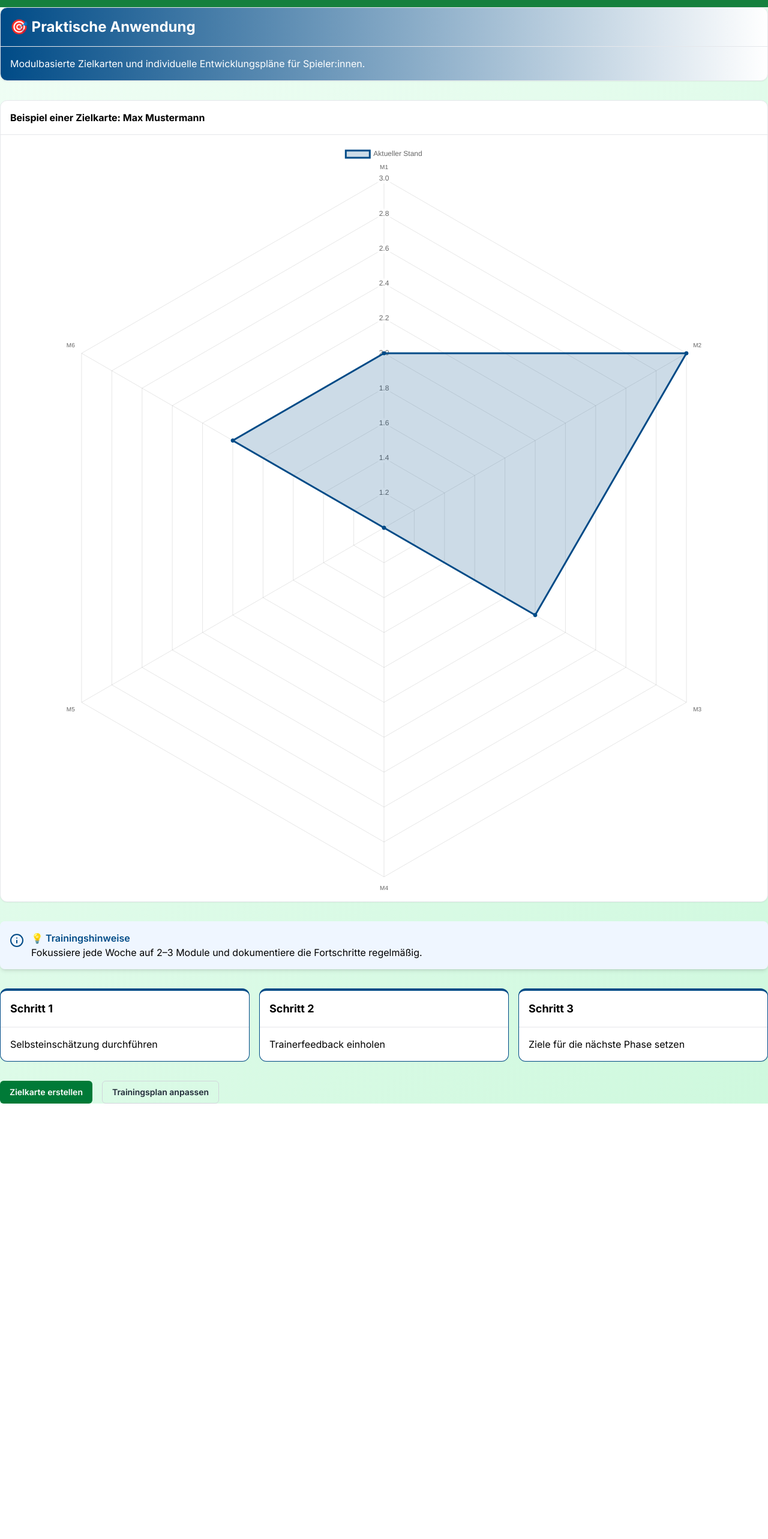
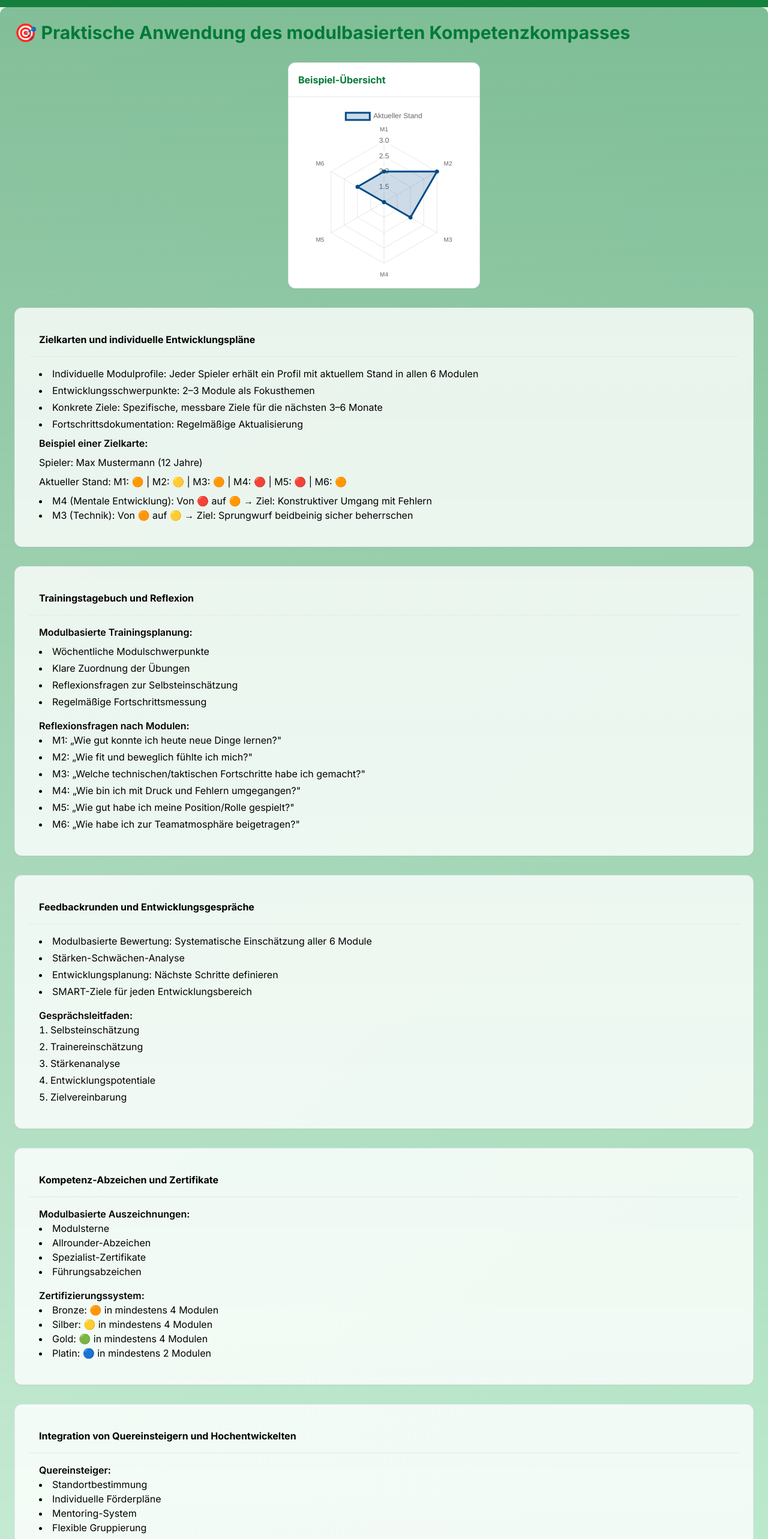
Before and after one commit to OGCoach23/Handbuch-Ausbildung, a React (Vite) app: page /kompetenzkompass/praxis in a window 1280 px wide. Shown: the part 60-2626 px from the top of the page at 60% size. Before the commit the page ends 1900 px from the top, so only its background shows below. Built offline with nearby package versions, Linux system fonts and the light colour scheme.

Commit message:
Neue PraktischeAnwendung Komponente hinzugefügt mit umfassenden Funktionen für Zielkarten, Trainingstagebuch, Feedback und Zertifizierung

```diff
--- a/src/pages/Kompetenzkompass/PraktischeAnwendung.jsx
+++ b/src/pages/Kompetenzkompass/PraktischeAnwendung.jsx
@@ -1,6 +1,5 @@
 import { Card, CardContent, CardHeader, CardTitle } from "@/components/ui/card";
-import { Button } from "@/components/ui/button";
-import { Info } from "lucide-react";
+import { motion } from "framer-motion";
 import { Radar } from "react-chartjs-2";
 import 'chart.js/auto';
 
@@ -18,51 +17,222 @@ export default function PraktischeAnwendung() {
     ],
   };
 
+  const sectionVariants = {
+    hidden: { opacity: 0, y: 50 },
+    visible: { opacity: 1, y: 0 }
+  };
+
   return (
-    <div className="space-y-8">
-      <Card className="bg-gradient-to-r from-[#004b87] to-white shadow-lg">
+    <div className="space-y-8 p-6 bg-gradient-to-b from-green-700/50 to-transparent rounded-xl">
+
+      {/* Titel */}
+      <motion.div
+        initial="hidden"
+        whileInView="visible"
+        variants={sectionVariants}
+        transition={{ duration: 0.5 }}
+        viewport={{ once: true }}
+      >
+        <h1 className="text-3xl font-bold text-primary mb-4">
+          🎯 Praktische Anwendung des modulbasierten Kompetenzkompasses
+        </h1>
+      </motion.div>
+
+      {/* Radar Chart Abschnitt */}
+      <motion.div
+        initial="hidden"
+        whileInView="visible"
+        variants={sectionVariants}
+        transition={{ duration: 0.5 }}
+        viewport={{ once: true }}
+        className="max-w-xs mx-auto"
+      >
+        <Card className="shadow-lg">
           <CardHeader>
-          <CardTitle className="text-white text-2xl">🎯 Praktische Anwendung</CardTitle>
-        </CardHeader>
-        <CardContent className="text-white">
-          Modulbasierte Zielkarten und individuelle Entwicklungspläne für Spieler:innen.
-        </CardContent>
-      </Card>
-
-      <Card>
-        <CardHeader>
-          <CardTitle>Beispiel einer Zielkarte: Max Mustermann</CardTitle>
+            <CardTitle className="text-primary">Beispiel-Übersicht</CardTitle>
           </CardHeader>
           <CardContent>
             <Radar data={data} />
           </CardContent>
         </Card>
+      </motion.div>
 
-      <div className="bg-blue-50 p-4 rounded-lg shadow-md flex items-start gap-3">
-        <Info className="text-[#004b87] w-6 h-6 mt-1" />
-        <div>
-          <h3 className="font-semibold text-[#004b87]">💡 Trainingshinweise</h3>
-          <p>Fokussiere jede Woche auf 2–3 Module und dokumentiere die Fortschritte regelmäßig.</p>
-        </div>
-      </div>
+      {/* Zielkarten */}
+      <motion.div
+        initial="hidden"
+        whileInView="visible"
+        variants={sectionVariants}
+        transition={{ duration: 0.5, delay: 0.1 }}
+        viewport={{ once: true }}
+      >
+        <Card className="bg-white/80 shadow p-6">
+          <CardHeader>
+            <CardTitle>Zielkarten und individuelle Entwicklungspläne</CardTitle>
+          </CardHeader>
+          <CardContent className="space-y-2">
+            <ul className="list-disc list-inside space-y-1">
+              <li>Individuelle Modulprofile: Jeder Spieler erhält ein Profil mit aktuellem Stand in allen 6 Modulen</li>
+              <li>Entwicklungsschwerpunkte: 2–3 Module als Fokusthemen</li>
+              <li>Konkrete Ziele: Spezifische, messbare Ziele für die nächsten 3–6 Monate</li>
+              <li>Fortschrittsdokumentation: Regelmäßige Aktualisierung</li>
+            </ul>
+            <p className="font-semibold mt-4">Beispiel einer Zielkarte:</p>
+            <p>Spieler: Max Mustermann (12 Jahre)</p>
+            <p>Aktueller Stand: M1: 🟠 | M2: 🟡 | M3: 🟠 | M4: 🔴 | M5: 🔴 | M6: 🟠</p>
+            <ul className="list-disc list-inside">
+              <li>M4 (Mentale Entwicklung): Von 🔴 auf 🟠 → Ziel: Konstruktiver Umgang mit Fehlern</li>
+              <li>M3 (Technik): Von 🟠 auf 🟡 → Ziel: Sprungwurf beidbeinig sicher beherrschen</li>
+            </ul>
+          </CardContent>
+        </Card>
+      </motion.div>
 
-      <div className="grid grid-cols-1 md:grid-cols-3 gap-4">
-        {["Selbsteinschätzung durchführen", "Trainerfeedback einholen", "Ziele für die nächste Phase setzen"].map((step, i) => (
-          <Card key={i} className="border-t-4 border-[#004b87]">
+      {/* Trainingstagebuch */}
+      <motion.div
+        initial="hidden"
+        whileInView="visible"
+        variants={sectionVariants}
+        transition={{ duration: 0.5, delay: 0.2 }}
+        viewport={{ once: true }}
+      >
+        <Card className="bg-white/80 shadow p-6">
           <CardHeader>
-              <CardTitle className="text-lg">Schritt {i + 1}</CardTitle>
+            <CardTitle>Trainingstagebuch und Reflexion</CardTitle>
           </CardHeader>
           <CardContent>
-              <p>{step}</p>
+            <p className="mb-2 font-semibold">Modulbasierte Trainingsplanung:</p>
+            <ul className="list-disc list-inside space-y-1">
+              <li>Wöchentliche Modulschwerpunkte</li>
+              <li>Klare Zuordnung der Übungen</li>
+              <li>Reflexionsfragen zur Selbsteinschätzung</li>
+              <li>Regelmäßige Fortschrittsmessung</li>
+            </ul>
+            <p className="mt-4 font-semibold">Reflexionsfragen nach Modulen:</p>
+            <ul className="list-disc list-inside space-y-1">
+              <li>M1: „Wie gut konnte ich heute neue Dinge lernen?"</li>
+              <li>M2: „Wie fit und beweglich fühlte ich mich?"</li>
+              <li>M3: „Welche technischen/taktischen Fortschritte habe ich gemacht?"</li>
+              <li>M4: „Wie bin ich mit Druck und Fehlern umgegangen?"</li>
+              <li>M5: „Wie gut habe ich meine Position/Rolle gespielt?"</li>
+              <li>M6: „Wie habe ich zur Teamatmosphäre beigetragen?"</li>
+            </ul>
           </CardContent>
         </Card>
-        ))}
-      </div>
+      </motion.div>
 
-      <div className="flex gap-4">
-        <Button className="bg-[#004b87] hover:bg-[#003b6a] text-white">Zielkarte erstellen</Button>
-        <Button variant="outline" className="border-[#004b87] text-[#004b87] hover:bg-blue-50">Trainingsplan anpassen</Button>
-      </div>
+      {/* Feedbackgespräche */}
+      <motion.div initial="hidden" whileInView="visible" variants={sectionVariants} transition={{ duration: 0.5, delay: 0.3 }} viewport={{ once: true }}>
+        <Card className="bg-white/80 shadow p-6">
+          <CardHeader>
+            <CardTitle>Feedbackrunden und Entwicklungsgespräche</CardTitle>
+          </CardHeader>
+          <CardContent>
+            <ul className="list-disc list-inside space-y-1">
+              <li>Modulbasierte Bewertung: Systematische Einschätzung aller 6 Module</li>
+              <li>Stärken-Schwächen-Analyse</li>
+              <li>Entwicklungsplanung: Nächste Schritte definieren</li>
+              <li>SMART-Ziele für jeden Entwicklungsbereich</li>
+            </ul>
+            <p className="mt-4 font-semibold">Gesprächsleitfaden:</p>
+            <ol className="list-decimal list-inside space-y-1">
+              <li>Selbsteinschätzung</li>
+              <li>Trainereinschätzung</li>
+              <li>Stärkenanalyse</li>
+              <li>Entwicklungspotentiale</li>
+              <li>Zielvereinbarung</li>
+            </ol>
+          </CardContent>
+        </Card>
+      </motion.div>
+
+      {/* Abzeichen */}
+      <motion.div initial="hidden" whileInView="visible" variants={sectionVariants} transition={{ duration: 0.5, delay: 0.4 }} viewport={{ once: true }}>
+        <Card className="bg-white/80 shadow p-6">
+          <CardHeader>
+            <CardTitle>Kompetenz-Abzeichen und Zertifikate</CardTitle>
+          </CardHeader>
+          <CardContent>
+            <p className="font-semibold">Modulbasierte Auszeichnungen:</p>
+            <ul className="list-disc list-inside">
+              <li>Modulsterne</li>
+              <li>Allrounder-Abzeichen</li>
+              <li>Spezialist-Zertifikate</li>
+              <li>Führungsabzeichen</li>
+            </ul>
+            <p className="mt-4 font-semibold">Zertifizierungssystem:</p>
+            <ul className="list-disc list-inside">
+              <li>Bronze: 🟠 in mindestens 4 Modulen</li>
+              <li>Silber: 🟡 in mindestens 4 Modulen</li>
+              <li>Gold: 🟢 in mindestens 4 Modulen</li>
+              <li>Platin: 🔵 in mindestens 2 Modulen</li>
+            </ul>
+          </CardContent>
+        </Card>
+      </motion.div>
+
+      {/* Quereinsteiger */}
+      <motion.div initial="hidden" whileInView="visible" variants={sectionVariants} transition={{ duration: 0.5, delay: 0.5 }} viewport={{ once: true }}>
+        <Card className="bg-white/80 shadow p-6">
+          <CardHeader>
+            <CardTitle>Integration von Quereinsteigern und Hochentwickelten</CardTitle>
+          </CardHeader>
+          <CardContent>
+            <p className="font-semibold">Quereinsteiger:</p>
+            <ul className="list-disc list-inside">
+              <li>Standortbestimmung</li>
+              <li>Individuelle Förderpläne</li>
+              <li>Mentoring-System</li>
+              <li>Flexible Gruppierung</li>
+            </ul>
+            <p className="mt-4 font-semibold">Hochentwickelte Spieler:</p>
+            <ul className="list-disc list-inside">
+              <li>Führungsrollen</li>
+              <li>Mentoring-Aufgaben</li>
+              <li>Kreativitätstraining</li>
+              <li>Spezialisierungsmöglichkeiten</li>
+            </ul>
+          </CardContent>
+        </Card>
+      </motion.div>
+
+      {/* Trainingshinweise */}
+      <motion.div initial="hidden" whileInView="visible" variants={sectionVariants} transition={{ duration: 0.5, delay: 0.6 }} viewport={{ once: true }}>
+        <Card className="bg-white/80 shadow p-6">
+          <CardHeader>
+            <CardTitle>🎯 Trainingshinweise</CardTitle>
+          </CardHeader>
+          <CardContent>
+            <p className="font-semibold">Altersunabhängige Anwendung:</p>
+            <ul className="list-disc list-inside">
+              <li>Flexibilität</li>
+              <li>Individualität</li>
+              <li>Ganzheitlichkeit</li>
+              <li>Langfristigkeit</li>
+            </ul>
+            <p className="mt-4 font-semibold">Modulübergreifende Trainingsgestaltung:</p>
+            <ul className="list-disc list-inside">
+              <li>Integratives Training</li>
+              <li>Schwerpunktsetzung</li>
+              <li>Transferförderung</li>
+              <li>Ganzheitliche Betrachtung</li>
+            </ul>
+            <p className="mt-4 font-semibold">Entwicklungsorientierte Förderung:</p>
+            <ul className="list-disc list-inside">
+              <li>Stärkenorientierung</li>
+              <li>Herausforderung</li>
+              <li>Unterstützung</li>
+              <li>Wertschätzung</li>
+            </ul>
+            <p className="mt-4 font-semibold">Qualitätssicherung und Evaluation:</p>
+            <ul className="list-disc list-inside">
+              <li>Regelmäßige Standortbestimmung</li>
+              <li>Dokumentation</li>
+              <li>Anpassung</li>
+              <li>Reflexion</li>
+            </ul>
+          </CardContent>
+        </Card>
+      </motion.div>
     </div>
   );
 }
```
Lines whose indentation alone changed are shown as unchanged.
